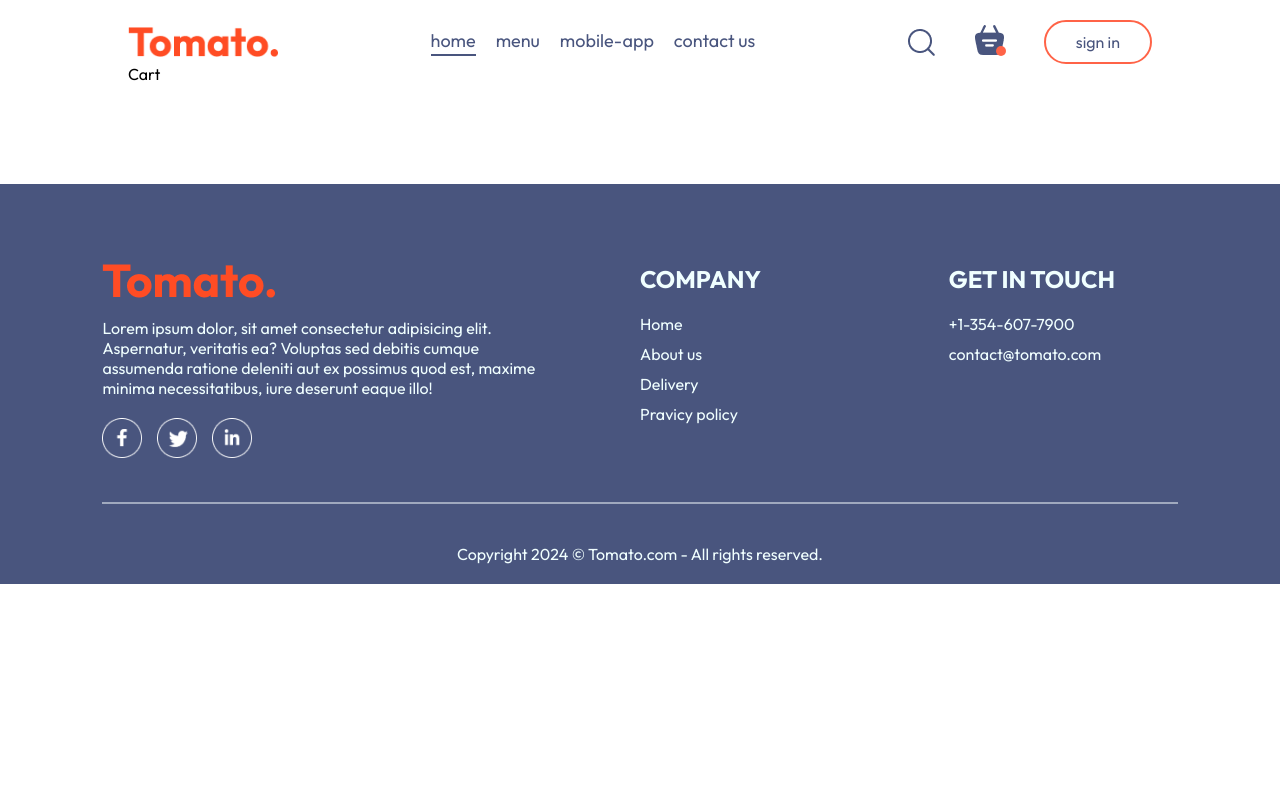
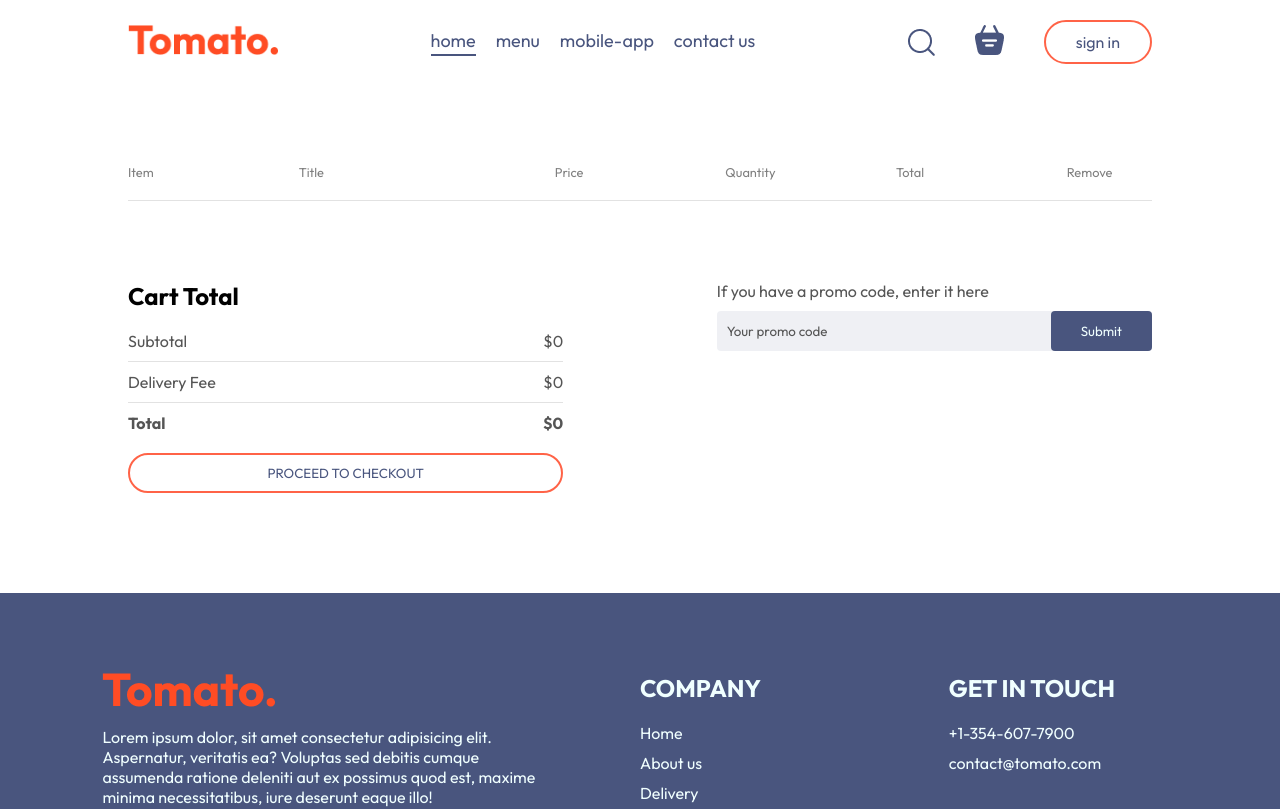
Before and after one commit to iraboldyrieva/tomato-food-del, a React (Vite) app in the folder frontend/: page /cart in a window 1280 px wide. Shown: the top 809 px of the page. Built offline with nearby package versions, Linux system fonts and the light colour scheme.

Commit message:
Add checkout and order pages

```diff
--- a/frontend/src/components/Footer/Footer.css
+++ b/frontend/src/components/Footer/Footer.css
@@ -55,6 +55,9 @@
 }
 
 @media (max-width: 750px) {
+  .footer {
+    margin-top: 50px;
+  }
   .footer-content {
     display: flex;
     flex-direction: column;
--- a/frontend/src/components/Header/Header.css
+++ b/frontend/src/components/Header/Header.css
@@ -54,7 +54,7 @@
 
 @media (max-width: 750px) {
   .header-content {
-    max-width: 65%;
+    max-width: 75%;
   }
   .header-content p {
     display: none;
--- a/frontend/src/components/LoginPopup/LoginPopup.css
+++ b/frontend/src/components/LoginPopup/LoginPopup.css
@@ -1,5 +1,5 @@
 .login-popup {
-  position: absolute;
+  position: fixed;
   z-index: 1;
   width: 100%;
   height: 100%;
--- a/frontend/src/components/Navbar/Navbar.jsx
+++ b/frontend/src/components/Navbar/Navbar.jsx
@@ -1,15 +1,20 @@
-import React, { useState } from "react";
+import React, { useContext, useState } from "react";
 import { assets } from "../../assets/assets";
 import { Link } from "react-router-dom";
+import { StoreContext } from "../../context/StoreContext";
 
 import "./Navbar.css";
 
 const Navbar = ({ setShowLogin }) => {
   const [menu, setMenu] = useState("home");
 
+  const { getCartTotal } = useContext(StoreContext);
+
   return (
     <div className="navbar">
-      <img src={assets.logo} alt="logo" className="logo" />
+      <Link to="/">
+        <img src={assets.logo} alt="logo" className="logo" />
+      </Link>
       <ul className="navbar-menu">
         <Link
           to="/"
@@ -43,8 +48,10 @@
       <div className="navbar-right">
         <img src={assets.search_icon} alt="search-icon" />
         <div className="navbar-search-icon">
-          <img src={assets.basket_icon} alt="basket-icon" />
-          <div className="dot"></div>
+          <Link to="/cart">
+            <img src={assets.basket_icon} alt="basket-icon" />
+          </Link>
+          <div className={getCartTotal() === 0 ? "" : "dot"}></div>
         </div>
         <button onClick={() => setShowLogin(true)}>sign in</button>
       </div>
--- a/frontend/src/context/StoreContext.jsx
+++ b/frontend/src/context/StoreContext.jsx
@@ -18,9 +18,18 @@
     setCartItems((prev) => ({ ...prev, [itemId]: prev[itemId] - 1 }));
   };
 
-  useEffect(() => {
-    console.log(cartItems);
-  }, [cartItems]);
+  const getCartTotal = () => {
+    let totalAmount = 0;
+
+    for (const item in cartItems) {
+      if (cartItems[item] > 0) {
+        let itemInfo = food_list.find((product) => product._id === item);
+        totalAmount += itemInfo.price * cartItems[item];
+      }
+    }
+
+    return totalAmount;
+  };
 
   const contextValue = {
     food_list,
@@ -28,6 +37,7 @@
     setCartItems,
     addToCart,
     removeFromCart,
+    getCartTotal,
   };
   return (
     <StoreContext.Provider value={contextValue}>
--- a/frontend/src/pages/Cart/Cart.css
+++ b/frontend/src/pages/Cart/Cart.css
@@ -0,0 +1,125 @@
+.cart {
+  margin-top: 100px;
+}
+
+.cart-items-title {
+  display: grid;
+  grid-template-columns: 1fr 1.5fr 1fr 1fr 1fr 0.5fr;
+  align-items: center;
+  color: grey;
+  font-size: max(1vw, 12px);
+}
+
+.cart-items-item {
+  margin: 10px 0;
+  color: #262626;
+}
+
+.cart-items-item img {
+  width: 50px;
+}
+
+.cart hr {
+  height: 1px;
+  background-color: #e2e2e2;
+  border: none;
+}
+
+.cart-items-item p:last-child {
+  cursor: pointer;
+  font-weight: 600;
+}
+
+.cart-items-item p:last-child:hover {
+  color: tomato;
+}
+
+.cart-bottom {
+  margin-top: 80px;
+  display: flex;
+  justify-content: space-between;
+  gap: max(12vw, 20px);
+}
+
+.cart-total {
+  flex: 1;
+  display: flex;
+  flex-direction: column;
+  gap: 20px;
+}
+
+.cart-total-details {
+  display: flex;
+  justify-content: space-between;
+  color: #555;
+}
+
+.cart-total hr {
+  margin: 10px 0;
+}
+
+.cart-total button {
+  background-color: transparent;
+  border: 2px solid tomato;
+  border-radius: 30px;
+  padding: 10px 20px;
+  color: #49557e;
+  cursor: pointer;
+  transition: 0.3s;
+}
+
+.cart-total button:hover {
+  background-color: tomato;
+  color: azure;
+}
+
+.cart-promocode {
+  flex: 1;
+}
+
+.cart-promocode p {
+  color: #555;
+}
+
+.cart-promocode-input {
+  display: flex;
+  justify-content: space-between;
+  align-items: center;
+  margin-top: 10px;
+  background-color: #49557e16;
+  gap: 20px;
+  border-radius: 4px;
+}
+
+.cart-promocode-input input {
+  background-color: transparent;
+  padding-left: 10px;
+  outline: none;
+  border: none;
+}
+
+.cart-promocode-input input::placeholder {
+  color: #555;
+}
+
+.cart-promocode-input button {
+  background-color: #49557e;
+  color: azure;
+  border-radius: 4px;
+  padding: 12px 30px;
+  border: none;
+  cursor: pointer;
+}
+
+@media (max-width: 750px) {
+  .cart {
+    margin-top: 50px;
+  }
+  .cart-bottom {
+    flex-direction: column-reverse;
+    margin-top: 50px;
+  }
+  .cart-promocode {
+    justify-content: start;
+  }
+}
--- a/frontend/src/pages/Cart/Cart.jsx
+++ b/frontend/src/pages/Cart/Cart.jsx
@@ -1,8 +1,81 @@
-import React from "react";
+import React, { useContext } from "react";
+import { useNavigate } from "react-router-dom";
+import { StoreContext } from "../../context/StoreContext";
+
 import "./Cart.css";
 
 const Cart = () => {
-  return <div>Cart</div>;
+  const { cartItems, food_list, removeFromCart, getCartTotal } =
+    useContext(StoreContext);
+
+  const navigate = useNavigate();
+
+  return (
+    <div className="cart">
+      <div className="cart-items">
+        <div className="cart-items-title">
+          <p>Item</p>
+          <p>Title</p>
+          <p>Price</p>
+          <p>Quantity</p>
+          <p>Total</p>
+          <p>Remove</p>
+        </div>
+        <br />
+        <hr />
+        {food_list.map((item, index) => {
+          if (cartItems[item._id] > 0) {
+            return (
+              <div key={index}>
+                <div className="cart-items-title cart-items-item">
+                  <img src={item.image} alt="item-image" />
+                  <p>{item.name}</p>
+                  <p>${item.price}</p>
+                  <p>{cartItems[item._id]}</p>
+                  <p>${item.price * cartItems[item._id]}</p>
+                  <p onClick={() => removeFromCart(item._id)}>x</p>
+                </div>
+                <hr />
+              </div>
+            );
+          }
+        })}
+      </div>
+      <div className="cart-bottom">
+        <div className="cart-total">
+          <h2>Cart Total</h2>
+          <div>
+            <div className="cart-total-details">
+              <p>Subtotal</p>
+              <p>${getCartTotal()}</p>
+            </div>
+            <hr />
+            <div className="cart-total-details">
+              <p>Delivery Fee</p>
+              <p>${getCartTotal() === 0 ? 0 : 2}</p>
+            </div>
+            <hr />
+            <div className="cart-total-details">
+              <b>Total</b>
+              <b>${getCartTotal() === 0 ? 0 : getCartTotal() + 2}</b>
+            </div>
+          </div>
+          <button onClick={() => navigate("/order")}>
+            PROCEED TO CHECKOUT
+          </button>
+        </div>
+        <div className="cart-promocode">
+          <div>
+            <p>If you have a promo code, enter it here</p>
+            <div className="cart-promocode-input">
+              <input type="text" placeholder="Your promo code" />
+              <button>Submit</button>
+            </div>
+          </div>
+        </div>
+      </div>
+    </div>
+  );
 };
 
 export default Cart;
--- a/frontend/src/pages/PlaceOrder/PlaceOrder.css
+++ b/frontend/src/pages/PlaceOrder/PlaceOrder.css
@@ -0,0 +1,40 @@
+.place-order {
+  display: flex;
+  align-items: start;
+  justify-content: space-between;
+  gap: 50px;
+  margin-top: 100px;
+}
+.place-order-left {
+  width: 100%;
+  max-width: max(30%, 500px);
+}
+
+.place-order-left .title {
+  font-size: 30px;
+  font-weight: 600;
+  margin-bottom: 50px;
+}
+
+.place-order-left input {
+  width: 100%;
+  margin-bottom: 15px;
+  padding: 10px;
+  border: 1px solid #49557e;
+  border-radius: 4px;
+  outline-color: tomato;
+}
+
+.place-order-left .multi-fields {
+  display: flex;
+  gap: 10px;
+}
+
+.place-order-right {
+  width: 100%;
+  max-width: max(40%, 500px);
+}
+
+.place-order .cart-total button {
+  margin-top: 30px;
+}
--- a/frontend/src/pages/PlaceOrder/PlaceOrder.jsx
+++ b/frontend/src/pages/PlaceOrder/PlaceOrder.jsx
@@ -1,8 +1,54 @@
-import React from "react";
+import React, { useContext } from "react";
 import "./PlaceOrder.css";
+import { StoreContext } from "../../context/StoreContext";
 
 const PlaceOrder = () => {
-  return <div>PlaceOrder</div>;
+  const { getCartTotal } = useContext(StoreContext);
+
+  return (
+    <form className="place-order">
+      <div className="place-order-left">
+        <p className="title">Delivery Information</p>
+        <div className="multi-fields">
+          <input type="text" placeholder="First Name" />
+          <input type="text" placeholder="Last Name" />
+        </div>
+        <input type="email" placeholder="Email adress" />
+        <input type="text" placeholder="Street" />
+        <div className="multi-fields">
+          <input type="text" placeholder="City" />
+          <input type="text" placeholder="State" />
+        </div>
+        <div className="multi-fields">
+          <input type="text" placeholder="Zip code" />
+          <input type="text" placeholder="Country" />
+        </div>
+        <input type="text" placeholder="Phone" />
+      </div>
+      <div className="place-order-right">
+        <div className="cart-total">
+          <h2>Cart Total</h2>
+          <div>
+            <div className="cart-total-details">
+              <p>Subtotal</p>
+              <p>${getCartTotal()}</p>
+            </div>
+            <hr />
+            <div className="cart-total-details">
+              <p>Delivery Fee</p>
+              <p>${getCartTotal() === 0 ? 0 : 2}</p>
+            </div>
+            <hr />
+            <div className="cart-total-details">
+              <b>Total</b>
+              <b>${getCartTotal() === 0 ? 0 : getCartTotal() + 2}</b>
+            </div>
+          </div>
+          <button>PROCEED TO PAYMENT</button>
+        </div>
+      </div>
+    </form>
+  );
 };
 
 export default PlaceOrder;
```
